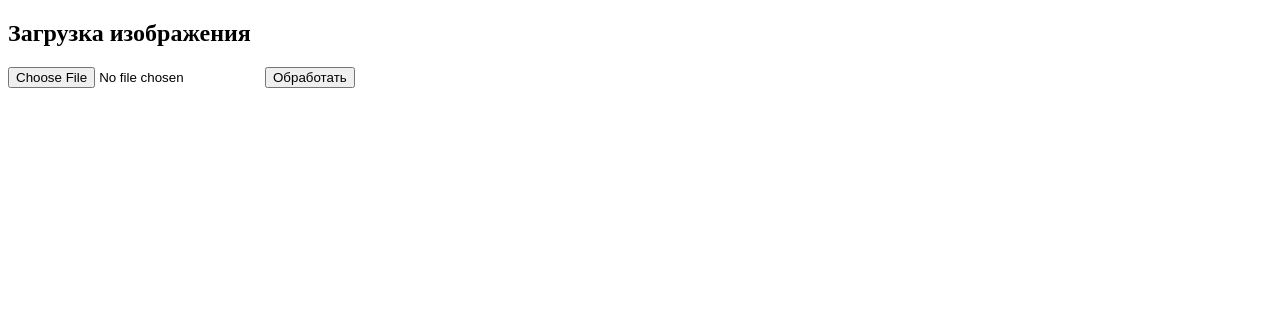
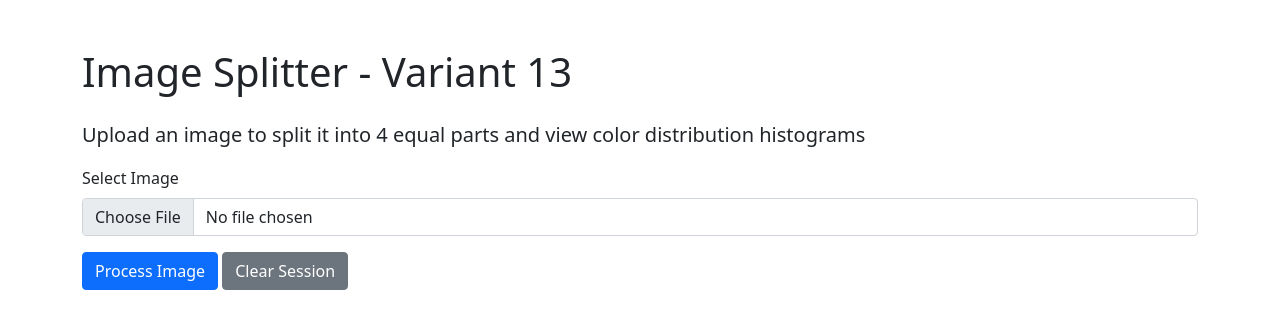
Before and after one commit to ttamelaxyz/web_service1, a Flask app: page / in a window 1280 px wide. Shown: the top 329 px of the page. Run offline with Flask 3, Linux system fonts and the light colour scheme.

Commit message:
rebranding

```diff
--- a/flaskapp/app.py
+++ b/flaskapp/app.py
@@ -1,152 +1,83 @@
-from flask import Flask, render_template, request
-from PIL import Image
 import os
-import matplotlib.pyplot as plt
-import numpy as np
+from flask import Flask, render_template, request, send_file, url_for, session
+from werkzeug.utils import secure_filename
+from image_processor import split_image_into_four, generate_color_histograms
 import uuid
+import shutil
 
 app = Flask(__name__)
+app.secret_key = os.environ.get("SECRET_KEY", "dev-secret-key-123")
+app.config['MAX_CONTENT_LENGTH'] = 16 * 1024 * 1024  # 16 MB max
+app.config['UPLOAD_FOLDER'] = 'static/uploads'
+app.config['PLOTS_FOLDER'] = 'static/plots'
 
-UPLOAD_FOLDER = "static/uploads"
-RESULT_FOLDER = "static/results"
-PLOT_FOLDER = "static/plots"
+ALLOWED_EXTENSIONS = {'png', 'jpg', 'jpeg', 'gif'}
 
-os.makedirs(UPLOAD_FOLDER, exist_ok=True)
-os.makedirs(RESULT_FOLDER, exist_ok=True)
-os.makedirs(PLOT_FOLDER, exist_ok=True)
+def allowed_file(filename):
+    return '.' in filename and filename.rsplit('.', 1)[1].lower() in ALLOWED_EXTENSIONS
 
+def clear_old_sessions():
+    # Очистка старых сессий для предотвращения утечек памяти
+    session_folder = session.get('session_id')
+    if session_folder:
+        upload_path = os.path.join(app.config['UPLOAD_FOLDER'], session_folder)
+        plots_path = os.path.join(app.config['PLOTS_FOLDER'], session_folder)
+        for path in [upload_path, plots_path]:
+            if os.path.exists(path):
+                shutil.rmtree(path, ignore_errors=True)
 
-# def save_histogram(image, filename):
-#     data = np.array(image)
-#     plt.figure()
-#     if len(data.shape) == 3:
-#         for i, color in enumerate(['r', 'g', 'b']):
-#             plt.hist(data[:, :, i].flatten(), bins=256, color=color, alpha=0.5)
-#     else:
-#         plt.hist(data.flatten(), bins=256)
-#     plt.title("Color distribution")
-#     plt.savefig(filename)
-#     plt.close()
+@app.route('/', methods=['GET', 'POST'])
+def index():
+    if 'session_id' not in session:
+        session['session_id'] = str(uuid.uuid4())
 
-def save_histogram(image, filename):
-    data = np.array(image)
+    if request.method == 'POST':
+        clear_old_sessions()
 
-    fig = plt.figure()
-    try:
-        if len(data.shape) == 3:
-            for i, color in enumerate(['r', 'g', 'b']):
-                plt.hist(
-                    data[:, :, i].flatten(),
-                    bins=256,
-                    color=color,
-                    alpha=0.5
-                )
-        else:
-            plt.hist(data.flatten(), bins=256)
+        if 'file' not in request.files:
+            return render_template('index.html', error="No file selected")
 
-        plt.title("Color distribution")
-        plt.savefig(filename)
-    finally:
-        plt.close(fig)
+        file = request.files['file']
+        if file.filename == '':
+            return render_template('index.html', error="No file selected")
 
+        if file and allowed_file(file.filename):
+            session_id = session['session_id']
+            upload_dir = os.path.join(app.config['UPLOAD_FOLDER'], session_id)
+            plots_dir = os.path.join(app.config['PLOTS_FOLDER'], session_id)
 
+            os.makedirs(upload_dir, exist_ok=True)
+            os.makedirs(plots_dir, exist_ok=True)
 
-@app.route("/", methods=["GET", "POST"])
-def index():
-    result_images = []
-    plots = []
+            # Сохраняем оригинальное изображение
+            original_filename = secure_filename(file.filename)
+            original_path = os.path.join(upload_dir, 'original.jpg')
+            file.save(original_path)
 
-    if request.method == "POST":
-        file = request.files.get("image")
-        if not file or file.filename == "":
-            return render_template("index.html")
+            # Обрабатываем изображение
+            parts = split_image_into_four(original_path, upload_dir)
+            histograms = generate_color_histograms(original_path, parts, plots_dir)
 
-        uid = str(uuid.uuid4())
+            # Генерируем URL для отображения
+            image_urls = {
+                'original': url_for('static', filename=f'uploads/{session_id}/original.jpg'),
+                'parts': [url_for('static', filename=f'uploads/{session_id}/{p}') for p in parts],
+                'histograms': [url_for('static', filename=f'plots/{session_id}/{h}') for h in histograms]
+            }
 
-        upload_dir = os.path.join(UPLOAD_FOLDER, uid)
-        result_dir = os.path.join(RESULT_FOLDER, uid)
-        plot_dir = os.path.join(PLOT_FOLDER, uid)
+            return render_template('index.html',
+                                 image_urls=image_urls,
+                                 success="Image processed successfully")
 
-        os.makedirs(upload_dir, exist_ok=True)
-        os.makedirs(result_dir, exist_ok=True)
-        os.makedirs(plot_dir, exist_ok=True)
+    return render_template('index.html')
 
-        img_path = os.path.join(upload_dir, file.filename)
-        file.save(img_path)
+@app.route('/clear', methods=['POST'])
+def clear_session():
+    clear_old_sessions()
+    session.pop('session_id', None)
+    return {'status': 'cleared'}
 
-        with Image.open(img_path) as img:
-            img = img.convert("RGB")
-            w, h = img.size
-
-            parts = [
-                img.crop((0, 0, w // 2, h // 2)),
-                img.crop((w // 2, 0, w, h // 2)),
-                img.crop((0, h // 2, w // 2, h)),
-                img.crop((w // 2, h // 2, w, h)),
-            ]
-
-            orig_plot = os.path.join(plot_dir, "original.png")
-            save_histogram(img, orig_plot)
-            plots.append(orig_plot)
-
-            for i, part in enumerate(parts):
-                part_img = os.path.join(result_dir, f"part_{i}.png")
-                part_plot = os.path.join(plot_dir, f"plot_{i}.png")
-
-                part.save(part_img)
-                save_histogram(part, part_plot)
-
-                # result_images.append(part_img)
-                # plots.append(part_plot)
-                result_images.append(f"results/{uid}/part_{i}.png")
-                plots.append(f"plots/{uid}/plot_{i}.png")
-
-
-    return render_template(
-        "index.html",
-        images=result_images,
-        plots=plots
-    )
-
-
-# def index():
-#     result_images = []
-#     plots = []
-
-#     if request.method == "POST":
-#         file = request.files["image"]
-#         if file:
-#             uid = str(uuid.uuid4())
-#             path = os.path.join(UPLOAD_FOLDER, uid + "_" + file.filename)
-#             file.save(path)
-
-#             with Image.open(path) as image:
-#                 image = image.convert("RGB")
-#             w, h = image.size
-#             parts = [
-#                 image.crop((0, 0, w//2, h//2)),
-#                 image.crop((w//2, 0, w, h//2)),
-#                 image.crop((0, h//2, w//2, h)),
-#                 image.crop((w//2, h//2, w, h)),
-#             ]
-
-#             orig_plot = os.path.join(PLOT_FOLDER, f"{uid}_orig.png")
-#             save_histogram(image, orig_plot)
-#             plots.append(orig_plot)
-
-#             for i, part in enumerate(parts):
-#                 img_path = os.path.join(RESULT_FOLDER, f"{uid}_part{i}.png")
-#                 plot_path = os.path.join(PLOT_FOLDER, f"{uid}_plot{i}.png")
-#                 part.save(img_path)
-#                 save_histogram(part, plot_path)
-#                 result_images.append(img_path)
-#                 plots.append(plot_path)
-
-#     return render_template("index.html",
-#                            images=result_images,
-#                            plots=plots)
-
-
-if __name__ == "__main__":
-    port = int(os.environ.get("PORT", 5000))
-    app.run(host="0.0.0.0", port=port)
+if __name__ == '__main__':
+    os.makedirs(app.config['UPLOAD_FOLDER'], exist_ok=True)
+    os.makedirs(app.config['PLOTS_FOLDER'], exist_ok=True)
+    app.run(debug=True, host='0.0.0.0', port=5000)
--- a/flaskapp/requirements.txt
+++ b/flaskapp/requirements.txt
@@ -3,3 +3,5 @@ Pillow
 matplotlib
 numpy
 gunicorn
+Werkzeug
+opencv-python-headless
--- a/flaskapp/runtime.txt
+++ /dev/null
@@ -1 +0,0 @@
-python-3.10.13
--- a/flaskapp/templates/index.html
+++ b/flaskapp/templates/index.html
@@ -1,29 +1,123 @@
 <!DOCTYPE html>
-<html>
+<html lang="en">
 <head>
     <meta charset="UTF-8">
-    <title>Lab 1 – Variant 13</title>
+    <meta name="viewport" content="width=device-width, initial-scale=1.0">
+    <title>Image Splitter - Variant 13</title>
+    <link href="https://cdn.jsdelivr.net/npm/bootstrap@5.1.3/dist/css/bootstrap.min.css" rel="stylesheet">
+    <style>
+        .image-container {
+            margin: 20px 0;
+            border: 1px solid #ddd;
+            padding: 15px;
+            border-radius: 10px;
+            background: #f8f9fa;
+        }
+        .histogram-img {
+            max-width: 100%;
+            height: auto;
+            margin: 10px 0;
+        }
+        .part-grid {
+            display: grid;
+            grid-template-columns: repeat(2, 1fr);
+            gap: 15px;
+            margin: 20px 0;
+        }
+        .part-img {
+            width: 100%;
+            border: 2px solid #007bff;
+            border-radius: 5px;
+        }
+    </style>
 </head>
 <body>
-    <h2>Загрузка изображения</h2>
+    <div class="container mt-5">
+        <h1 class="mb-4">Image Splitter - Variant 13</h1>
+        <p class="lead">Upload an image to split it into 4 equal parts and view color distribution histograms</p>
 
-    <form method="post" enctype="multipart/form-data">
-        <input type="file" name="image" required>
-        <button type="submit">Обработать</button>
-    </form>
+        {% if error %}
+            <div class="alert alert-danger">{{ error }}</div>
+        {% endif %}
 
-    {% if images %}
-        <h3>Результирующие изображения</h3>
-        {% for img in images %}
-            <img src="{{ url_for('static', filename=img) }}" width="200">
+        {% if success %}
+            <div class="alert alert-success">{{ success }}</div>
+        {% endif %}
 
-        {% endfor %}
+        <form method="POST" enctype="multipart/form-data" class="mb-5">
+            <div class="mb-3">
+                <label for="file" class="form-label">Select Image</label>
+                <input class="form-control" type="file" name="file" id="file" accept="image/*" required>
+            </div>
+            <button type="submit" class="btn btn-primary">Process Image</button>
+            <button type="button" class="btn btn-secondary" onclick="clearSession()">Clear Session</button>
+        </form>
 
-        <h3>Гистограммы распределения цветов</h3>
-        {% for plot in plots %}
-            <img src="{{ url_for('static', filename=plot) }}" width="300">
+        {% if image_urls %}
+        <div class="row">
+            <!-- Original Image -->
+            <div class="col-md-6">
+                <div class="image-container">
+                    <h3>Original Image</h3>
+                    <img src="{{ image_urls.original }}" class="img-fluid rounded" alt="Original">
+                </div>
+            </div>
 
-        {% endfor %}
-    {% endif %}
+            <!-- Image Parts -->
+            <div class="col-md-6">
+                <div class="image-container">
+                    <h3>Split Parts</h3>
+                    <div class="part-grid">
+                        {% for part_url in image_urls.parts %}
+                            <div>
+                                <h5>Part {{ loop.index }}</h5>
+                                <img src="{{ part_url }}" class="part-img" alt="Part {{ loop.index }}">
+                            </div>
+                        {% endfor %}
+                    </div>
+                </div>
+            </div>
+        </div>
+
+        <!-- Histograms -->
+        <div class="row mt-4">
+            <div class="col-12">
+                <div class="image-container">
+                    <h3>Color Distribution Histograms</h3>
+                    <div class="row">
+                        {% for hist_url in image_urls.histograms %}
+                            <div class="col-md-6 col-lg-3 mb-4">
+                                <img src="{{ hist_url }}" class="histogram-img" alt="Histogram {{ loop.index }}">
+                            </div>
+                        {% endfor %}
+                    </div>
+                </div>
+            </div>
+        </div>
+        {% endif %}
+    </div>
+
+    <script>
+        async function clearSession() {
+            const response = await fetch('/clear', {
+                method: 'POST',
+                headers: {
+                    'Content-Type': 'application/json',
+                }
+            });
+            if (response.ok) {
+                location.reload();
+            }
+        }
+
+        // Автоматическая очистка при закрытии страницы
+        window.addEventListener('beforeunload', function() {
+            fetch('/clear', {
+                method: 'POST',
+                headers: {'Content-Type': 'application/json'},
+                keepalive: true
+            });
+        });
+    </script>
 </body>
 </html>
```
Also changed, not shown: flaskapp/image_processor.py (added, +105 -0 lines), .github/workflows/ci.yml.
